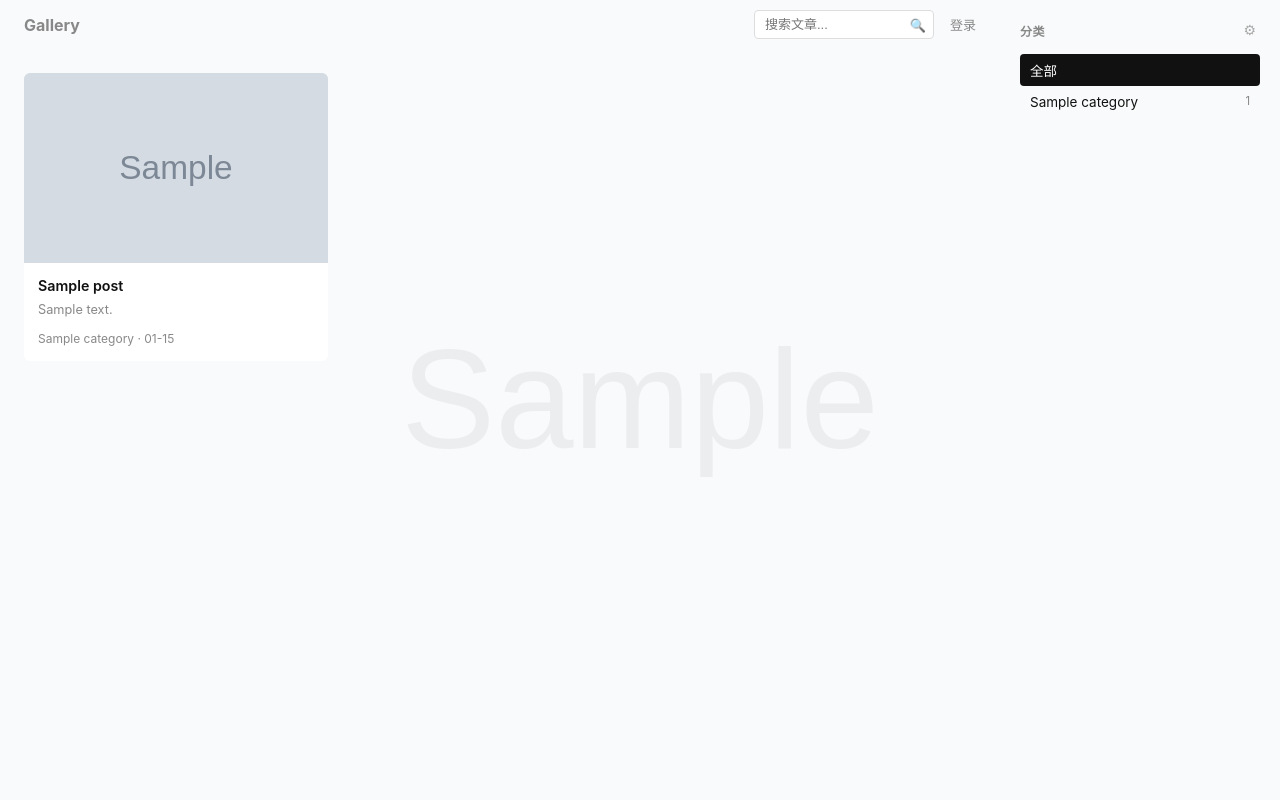
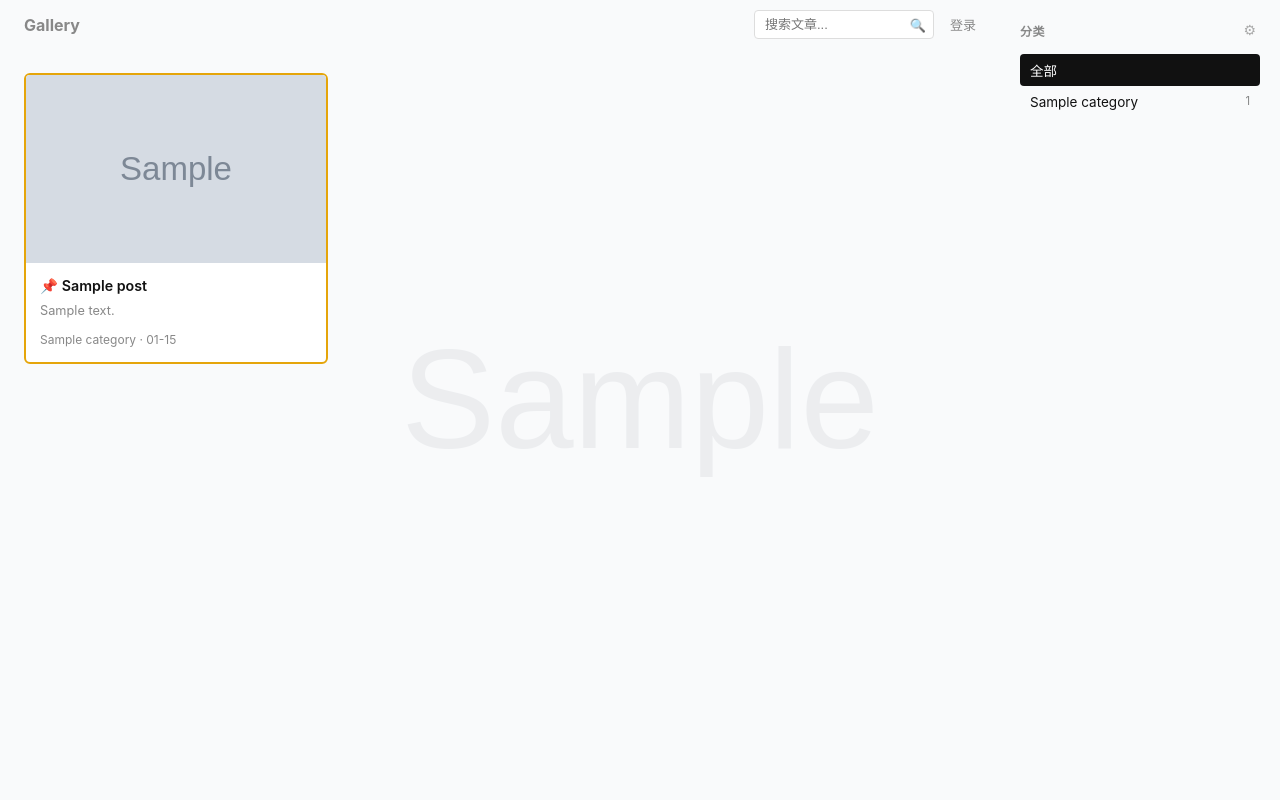
Before and after one commit to EL7314/gallery-blog, a Django app: page / in a window 1280 px wide. Run offline with Django 5.2, Linux system fonts and the light colour scheme; tables that the repository leaves empty hold one stand-in row (values such as "Sample post"); grey boxes marked "Sample" are stand-in pictures.

Commit message:
feat: pin posts to top of homepage with toggle & drag exclusion

```diff
--- a/blog/models.py
+++ b/blog/models.py
@@ -34,11 +34,12 @@ class Post(models.Model):
     updated_at = models.DateTimeField(auto_now=True, verbose_name='更新时间')
     is_published = models.BooleanField(default=True, verbose_name='已发布')
     order = models.IntegerField(default=0, verbose_name='排序')
+    pinned = models.BooleanField(default=False, verbose_name='置顶')
 
     class Meta:
         verbose_name = '文章'
         verbose_name_plural = '文章'
-        ordering = ['order', '-created_at']
+        ordering = ['-pinned', 'order', '-created_at']
 
     def __str__(self):
         return self.title
--- a/blog/templates/blog/_post_cards.html
+++ b/blog/templates/blog/_post_cards.html
@@ -1,19 +1,20 @@
 {% for post in posts %}
-<div class="card-wrapper" style="position:relative;">
-    <a href="{{ post.get_absolute_url }}" class="card" data-post-id="{{ post.id }}" draggable="true">
+<div class="card-wrapper{% if post.pinned %} pinned{% endif %}" style="position:relative;">
+    <a href="{{ post.get_absolute_url }}" class="card" data-post-id="{{ post.id }}" data-slug="{{ post.slug }}" draggable="{% if not post.pinned %}true{% endif %}" style="{% if post.pinned %}border:2px solid #e5a50a;{% endif %}">
         <div class="card-img">
             {% if post.first_image %}
             <img src="{{ post.first_image.url }}" alt="{{ post.title }}" loading="lazy">
             {% endif %}
         </div>
         <div class="card-body">
-            <h3>{{ post.title }}</h3>
+            <h3>{% if post.pinned %}<span style="color:#e5a50a;margin-right:4px;" title="已置顶">📌</span>{% endif %}{{ post.title }}</h3>
             <p class="card-excerpt">{{ post.content|truncatewords:30 }}</p>
             <span class="card-cat">{{ post.category.name }} · {{ post.created_at|date:'m-d' }}</span>
         </div>
     </a>
     {% if user.is_authenticated %}
     <button class="card-delete-btn" onclick="deletePost(event, {{ post.id }}, '{{ post.slug }}')" title="删除" style="position:absolute;top:6px;right:6px;z-index:5;width:22px;height:22px;border-radius:50%;border:none;background:rgba(0,0,0,.5);color:#fff;font-size:12px;cursor:pointer;display:none;align-items:center;justify-content:center;line-height:1;">×</button>
+    <button class="card-pin-btn" onclick="togglePin(event, '{{ post.slug }}', {{ post.id }})" title="{% if post.pinned %}取消置顶{% else %}置顶{% endif %}" style="position:absolute;top:6px;right:32px;z-index:5;width:22px;height:22px;border-radius:50%;border:none;background:rgba(0,0,0,.5);color:{% if post.pinned %}#e5a50a{% else %}#fff{% endif %};font-size:12px;cursor:pointer;display:none;align-items:center;justify-content:center;line-height:1;">📌</button>
     {% endif %}
 </div>
 {% empty %}
--- a/blog/templates/blog/base.html
+++ b/blog/templates/blog/base.html
@@ -71,7 +71,9 @@
         .card { background: var(--panel-bg); border-radius: 6px; overflow: hidden; display: block; transition: box-shadow .15s; }
         .card:hover { box-shadow: 0 2px 12px var(--card-shadow); }
         .card-wrapper:hover .card-delete-btn { display: flex !important; }
+        .card-wrapper:hover .card-pin-btn { display: flex !important; }
         .card-delete-btn:hover { background: #e55 !important; }
+        .card-pin-btn:hover { background: #e5a50a !important; }
         .card.dragging { opacity: 0.5; }
         .card .card-img { aspect-ratio: 16/10; overflow: hidden; background: var(--hover-bg); }
         .card .card-img img { width: 100%; height: 100%; object-fit: cover; }
@@ -565,6 +567,23 @@ document.getElementById('settingsBgInput')?.addEventListener('change', async fun
     } catch (e) {}
 });
 
+// ═══════ Toggle pin ═══════
+window.togglePin = async function(event, slug, postId) {
+    event.stopPropagation();
+    event.preventDefault();
+    try {
+        const r = await fetch('/post/' + slug + '/pin/', {
+            method: 'POST',
+            headers: { 'X-CSRFToken': csrf }
+        });
+        const data = await r.json();
+        if (data.success) {
+            // Reload to reflect new sort order
+            refreshCards();
+        }
+    } catch(e) { alert('网络错误'); }
+};
+
 // ═══════ Drag-and-drop reorder ═══════
 (function() {
     const grid = document.getElementById('cardGrid');
@@ -574,6 +593,11 @@ document.getElementById('settingsBgInput')?.addEventListener('change', async fun
     grid.addEventListener('dragstart', function(e) {
         const card = e.target.closest('.card');
         if (!card) return;
+        // Skip pinned cards
+        if (card.closest('.card-wrapper.pinned')) {
+            e.preventDefault();
+            return;
+        }
         dragSrc = card;
         card.classList.add('dragging');
         e.dataTransfer.effectAllowed = 'move';
@@ -591,22 +615,25 @@ document.getElementById('settingsBgInput')?.addEventListener('change', async fun
         e.dataTransfer.dropEffect = 'move';
         const card = e.target.closest('.card');
         if (!card || card === dragSrc) return;
-        const cards = [...grid.querySelectorAll('.card')];
+        // Don't allow dropping before pinned cards
+        if (card.closest('.card-wrapper.pinned')) return;
+        const cards = [...grid.querySelectorAll('.card:not(.card-wrapper.pinned .card)')];
         const srcIdx = cards.indexOf(dragSrc);
         const dstIdx = cards.indexOf(card);
         if (srcIdx < 0 || dstIdx < 0) return;
         if (srcIdx < dstIdx) {
-            grid.insertBefore(dragSrc, card.nextSibling);
+            grid.insertBefore(dragSrc.parentElement, card.parentElement.nextSibling);
         } else {
-            grid.insertBefore(dragSrc, card);
+            grid.insertBefore(dragSrc.parentElement, card.parentElement);
         }
     });
 
     grid.addEventListener('drop', async function(e) {
         e.preventDefault();
         if (!dragSrc) return;
-        const cards = [...grid.querySelectorAll('.card')];
-        const order = cards.map((c, i) => ({ id: parseInt(c.dataset.postId), order: i }));
+        // Only count non-pinned cards for reorder
+        const nonPinnedCards = [...grid.querySelectorAll('.card:not(.card-wrapper.pinned .card)')];
+        const order = nonPinnedCards.map((c, i) => ({ id: parseInt(c.dataset.postId), order: i }));
         try {
             await fetch('/post/reorder/', {
                 method: 'POST',
--- a/blog/urls.py
+++ b/blog/urls.py
@@ -23,6 +23,7 @@ urlpatterns = [
     path('post/create/', views.post_create, name='post_create'),
     path('post/create/ajax/', views.ajax_create_post, name='ajax_create_post'),
     path('post/reorder/', views.post_reorder, name='post_reorder'),
+    path('post/<slug:slug>/pin/', views.post_toggle_pin, name='post_toggle_pin'),
     path('post/<slug:slug>/edit/', views.post_edit, name='post_edit'),
     path('post/<slug:slug>/delete/', views.post_delete, name='post_delete'),
     path('post/<slug:slug>/upload-image/', views.ajax_upload_image, name='ajax_upload'),
--- a/blog/views.py
+++ b/blog/views.py
@@ -188,6 +188,17 @@ def post_reorder(request):
     for item in data.get('order', []):
         Post.objects.filter(id=item['id']).update(order=item.get('order', 0))
     return JsonResponse({'success': True})
+
+
+# ── 置顶/取消置顶 ──
+
+@login_required
+@require_POST
+def post_toggle_pin(request, slug):
+    post = get_object_or_404(Post, slug=slug)
+    post.pinned = not post.pinned
+    post.save(update_fields=['pinned'])
+    return JsonResponse({'success': True, 'pinned': post.pinned})
 
 
 # ── AJAX 创建文章 ──
```
Also changed, not shown: blog/migrations/0007_add_pinned.py (added).
